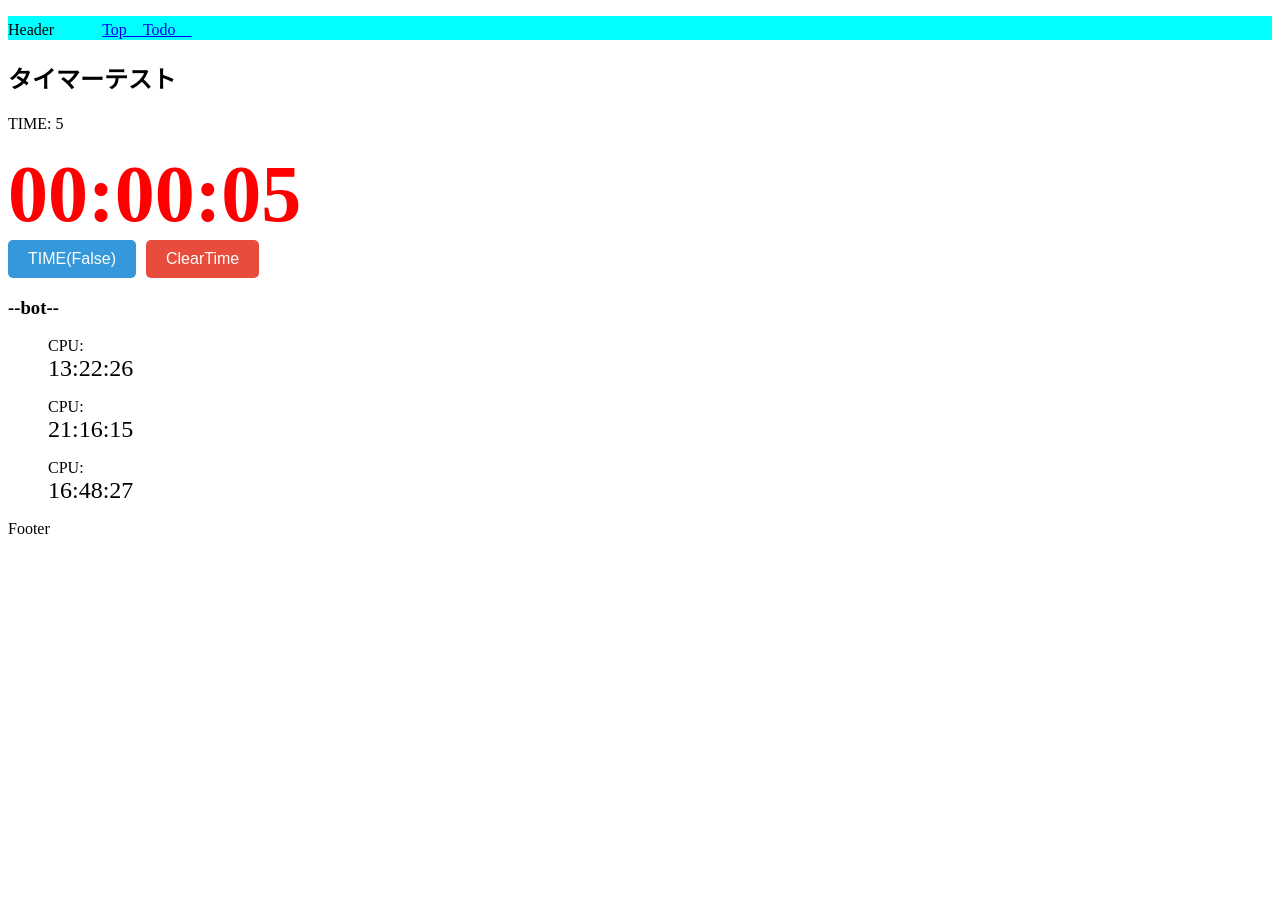
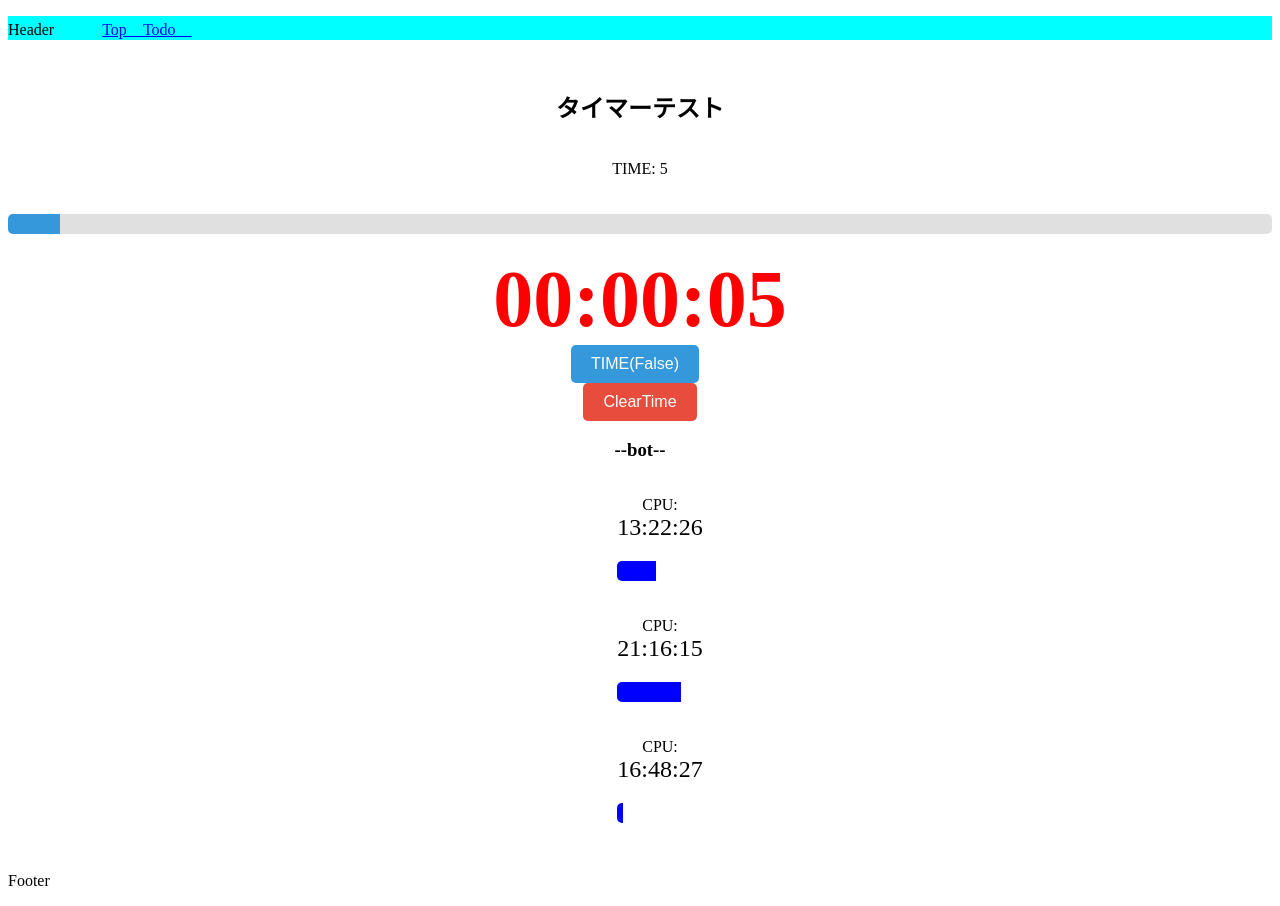
Before and after one commit to 2k2e2n/Clockshare_Vue, a Nuxt app: page / in a window 1280 px wide. Before the commit the page ends 800 px from the top, so only its background shows below. Built offline with nearby package versions, Linux system fonts and the light colour scheme.

Commit message:
botのゲージを追加しました

```diff
--- a/components/Bot.vue
+++ b/components/Bot.vue
@@ -3,15 +3,19 @@ import { ref, onMounted, defineProps } from 'vue';
 import Showtime from './Showtime.vue';
 
 const bottime  = ref( Math.floor(Math.random() * 90000) );
-
+const progress = ref(0);
+const local_time_keyname = "time";
 onMounted(() => {
   const intervalId = window.setInterval(loop, 1000);  // 1秒に1回実行
+  progress.value = 0;
 });
 
 //１秒毎にループ
 function loop() {
   bottime.value++;
   console.log(bottime.value);
+  progress.value = (bottime.value % 100);
+  localStorage.setItem(local_time_keyname, bottime.value);
 };
 
 </script>
@@ -19,6 +23,9 @@ function loop() {
   <div>
     <ul>CPU:
     <Showtime class="set-font-size" :time="bottime" />
+    <div class = "progress-bar">
+      <div class = "progress" :style="{width: progress + '%'}"></div>
+      </div>
     </ul>
 
   </div>
@@ -29,4 +36,20 @@ function loop() {
 .set-font-size {
   font-size: 150%;
 }
+
+.progress-bar {
+  width: 100%;
+  background-color: white;
+  border-radius: 5px;
+  overflow: hidden;
+  margin: 20px 0;
+}
+
+.progress {
+  height: 20px;
+  background-color: blue;
+  width: 0;
+  transition: width 1s linear;
+}
+
 </style>
--- a/pages/index.vue
+++ b/pages/index.vue
@@ -1,7 +1,10 @@
 <template>
-  <div>
+  <div class="timer-container">
     <h2>タイマーテスト</h2>
     <p>TIME: {{ time }} </p>
+    <div class="progress-bar">
+      <div class="progress" :style="{ width: progress + '%' }"></div>
+    </div>
     <Showtime class="maincontent" v-if="!isRest" :time="time" />
     <Resttime class="maincontent" v-if="isRest" :isRest="isRest" />
 
@@ -33,6 +36,7 @@ import Bot from '@/components/Bot.vue';
 
 const time = ref(0);
 const isRest = ref(false);
+const progress = ref(0); // 追加: ゲージの進行度を管理する変数
 const local_time_keyname = "time";
 const bot = ref(10);
 
@@ -44,6 +48,7 @@ window.addEventListener('load', function () {
 
 onMounted(() => {
   time.value = 0;
+  progress.value = 0; // 初期化
   const intervalId = window.setInterval(loop, 1000);
   checklocalkey();
 });
@@ -59,11 +64,13 @@ function checklocalkey() {
 function clearTime() {
   localStorage.setItem(local_time_keyname, "0");
   checklocalkey();
+  progress.value = 0; // 追加: ゲージもリセット
 }
 
 function loop() {
   if (!isRest.value) {
     time.value++;
+    progress.value = (time.value % 100); // 追加: ゲージの進行度を更新（100秒ごとにリセット）
     localStorage.setItem(local_time_keyname, time.value);
   }
 }
@@ -74,11 +81,36 @@ function toggleRest() {
 </script>
 
 <style scoped>
-/*  ---CSS---   */
+/* 全体を中央に配置するためのスタイル */
+.timer-container {
+  display: flex;
+  flex-direction: column;
+  align-items: center;
+  justify-content: center;
+  height: 100vh;
+  text-align: center;
+}
+
+/* ---既存のCSS--- */
 .maincontent {
   font-size: 500%;
   color: red;
   font-weight: bold;
+}
+
+.progress-bar {
+  width: 100%;
+  background-color: #e0e0e0;
+  border-radius: 5px;
+  overflow: hidden;
+  margin: 20px 0;
+}
+
+.progress {
+  height: 20px;
+  background-color: #3498db;
+  width: 0;
+  transition: width 1s linear; /* ゲージの幅を滑らかに更新 */
 }
 
 .toggle-button {
```
